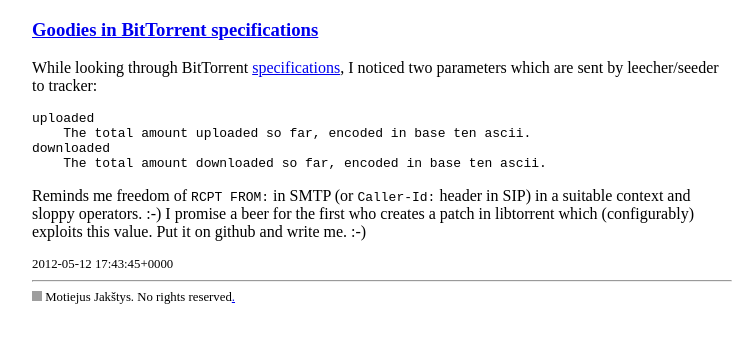
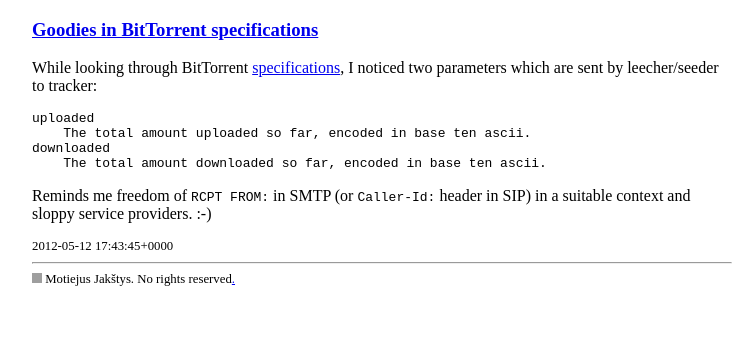
Before and after one commit to Motiejus/motiejus.github.com, a Jekyll site: the page built from _posts/2012-05-12-torrent_specs.markdown, in a window 1280 px wide. Shown: the top 343 px of the page, without its empty margins (258-1008 px from the left). Built offline with Jekyll 4.4.1, drawn with Linux system fonts in a browser that asks for light colours; grey boxes are pictures that could not be loaded.

Commit message:
Remove that promise.

```diff
--- a/_posts/2012-05-12-torrent_specs.markdown
+++ b/_posts/2012-05-12-torrent_specs.markdown
@@ -13,8 +13,6 @@
         The total amount downloaded so far, encoded in base ten ascii.
 
 Reminds me freedom of `RCPT FROM:` in SMTP (or `Caller-Id:` header in SIP) in a
-suitable context and sloppy operators. :-) I promise a beer for the first who
-creates a patch in libtorrent which (configurably) exploits this value. Put it
-on github and write me. :-)
+suitable context and sloppy service providers. :-)
 
 [specifications]: http://www.bittorrent.org/beps/bep_0003.html
```
